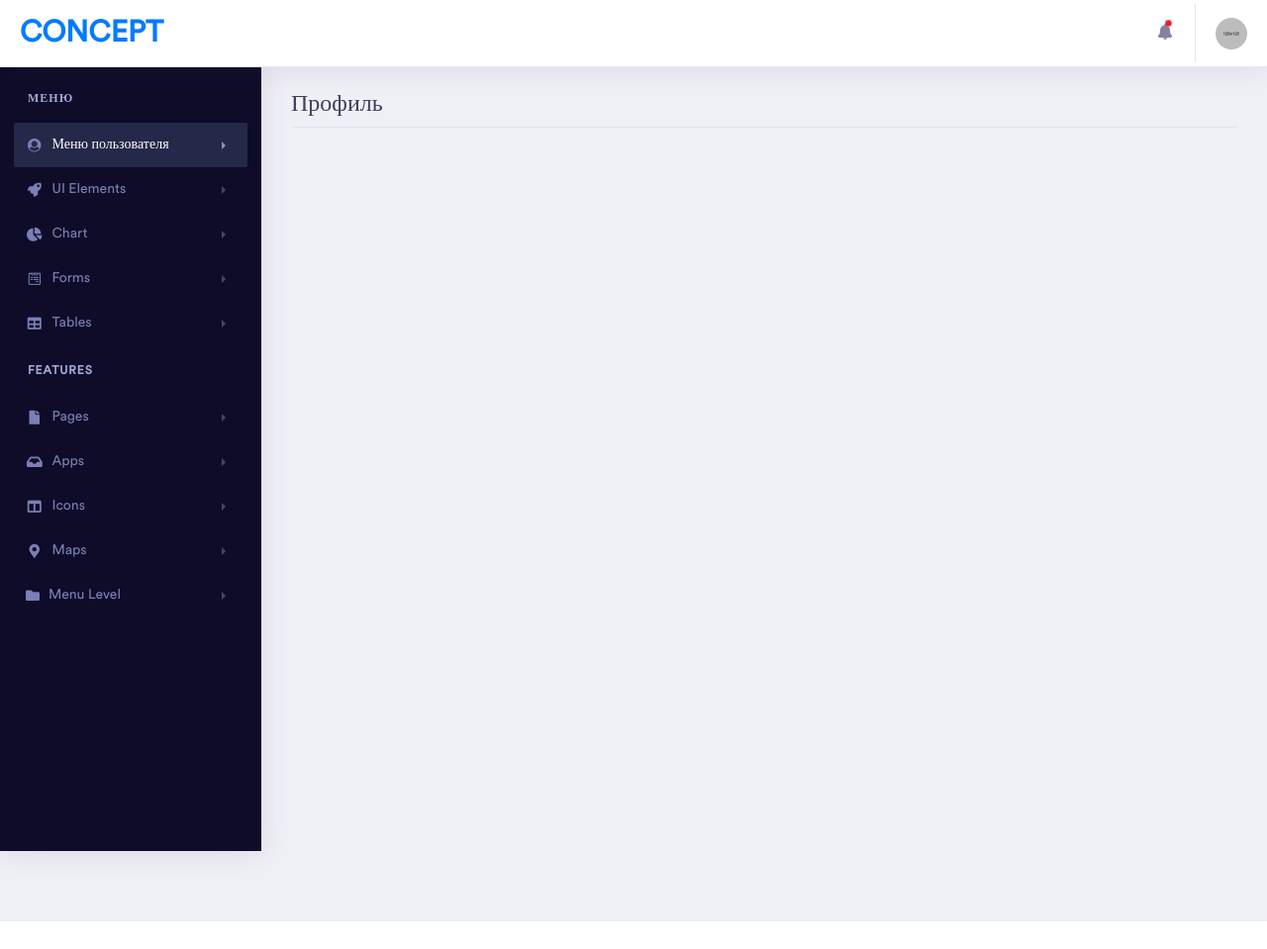
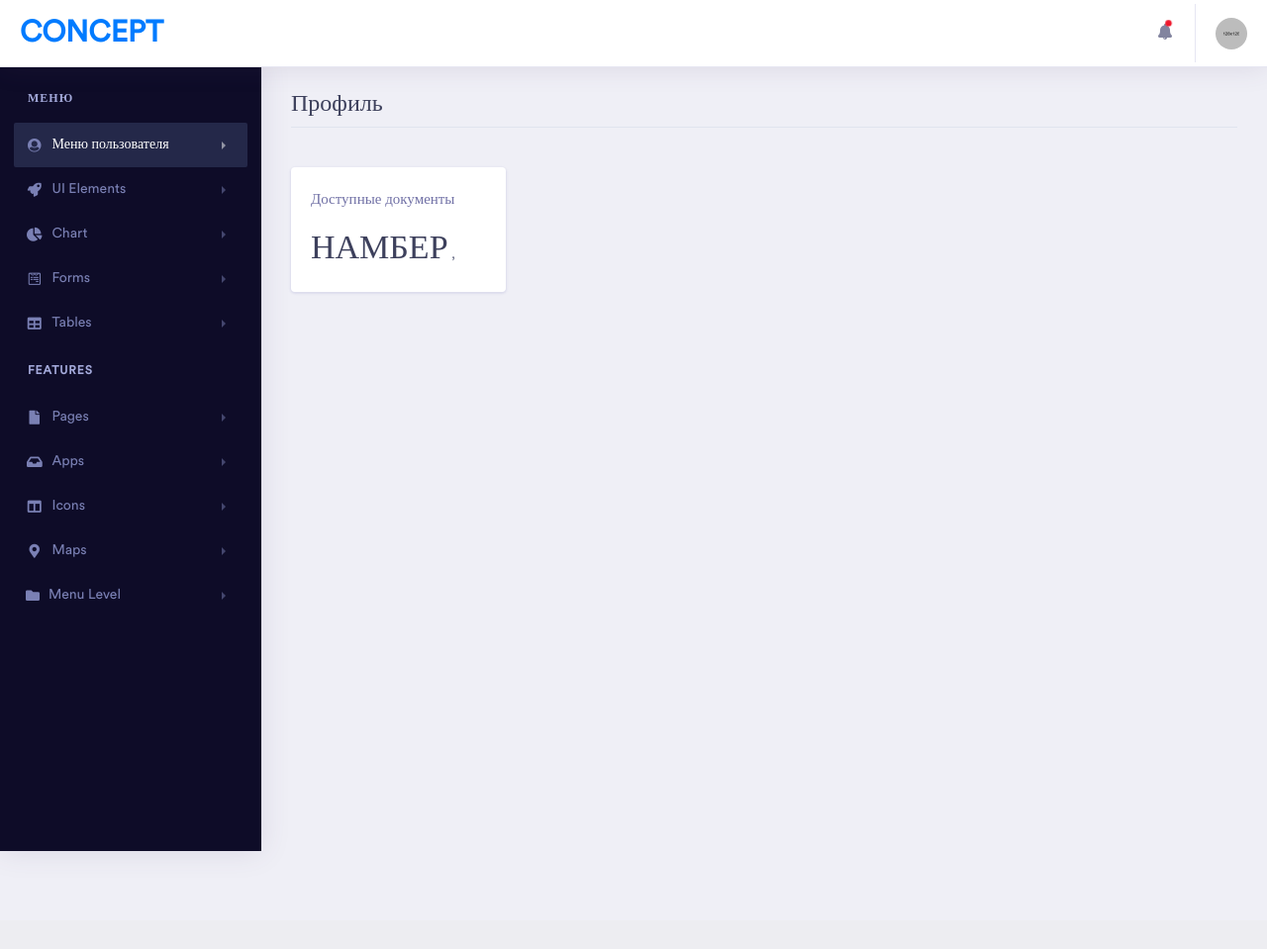
Before and after one commit to BROTHERDJANGERS/sed-concept, a Django app: page / in a window 1280 px wide. Shown: the whole page at 99% size. After the commit the page ends 860 px from the top, so only its background shows below. Run offline with Django 3.2, Linux system fonts and the light colour scheme; some libraries are stand-ins or nearby versions; some web fonts are replaced.

Commit message:
add visual number of docs

```diff
--- a/SED/templates/index.html
+++ b/SED/templates/index.html
@@ -461,24 +461,24 @@
                     <!-- ============================================================== -->
                     <!-- end pageheader  -->
                     <!-- ============================================================== -->
-                   <!-- <div class="ecommerce-widget">
+                   <div class="ecommerce-widget">
 
                         <div class="row">
                             <div class="col-xl-3 col-lg-6 col-md-6 col-sm-12 col-12">
                                 <div class="card">
                                     <div class="card-body">
-                                        <h5 class="text-muted">Total Revenue</h5>
+                                        <h5 class="text-muted">Доступные документы</h5>
                                         <div class="metric-value d-inline-block">
-                                            <h1 class="mb-1">$12099</h1>
+                                            <h1 class="mb-1">НАМБЕР</h1>
                                         </div>
                                         <div class="metric-label d-inline-block float-right text-success font-weight-bold">
-                                            <span><i class="fa fa-fw fa-arrow-up"></i></span><span>5.86%</span>
+                                            <!--<span><i class="fa fa-fw fa-arrow-up"></i></span><span>5.86%</span>-->
                                         </div>
-                                    </div>
+                                   , <!--</div>
                                     <div id="sparkline-revenue"></div>
-                                </div>
+                                </div>-->
                             </div>
-                            <div class="col-xl-3 col-lg-6 col-md-6 col-sm-12 col-12">
+                            <!--<div class="col-xl-3 col-lg-6 col-md-6 col-sm-12 col-12">
                                 <div class="card">
                                     <div class="card-body">
                                         <h5 class="text-muted">Affiliate Revenue</h5>
@@ -520,9 +520,9 @@
                                     <div id="sparkline-revenue4"></div>
                                 </div>
                             </div>
-                        </div>
-                        <div class="row">-->
-                            <!-- ============================================================== -->
+                        </div>-->
+
+
 
                             <!-- ============================================================== -->
 
@@ -639,7 +639,7 @@
                             <!-- ============================================================== -->
                             <!-- end customer acquistion  -->
                             <!-- ============================================================== -->
-                        </div>
+
                         <div class="row">
                             <!-- ============================================================== -->
               				                        <!-- product category  -->
@@ -690,8 +690,8 @@
                             <!-- ============================================================== -->
                             <!-- end product sales  -->
                             <!-- ============================================================== -->
-                            <div class="col-xl-3 col-lg-12 col-md-6 col-sm-12 col-12">
-                                <!-- ============================================================== -->
+                           <!--<div class="col-xl-3 col-lg-12 col-md-6 col-sm-12 col-12">
+                                 ============================================================== -->
                                 <!-- top perfomimg  -->
                                 <!-- ============================================================== -->
                               <!--  <div class="card">
@@ -962,8 +962,8 @@
             <!-- ============================================================== -->
             <!-- footer -->
             <!-- ============================================================== -->
-            <div class="footer">
-                <div class="container-fluid">
+            <!--<div class="footer">
+                <div class="container-fluid">-->
                     <div class="row">
                        <!-- <div class="col-xl-6 col-lg-6 col-md-6 col-sm-12 col-12">
                              Copyright © 2018 Concept. All rights reserved. Dashboard by <a href="https://colorlib.com/wp/">Colorlib</a>.
```
